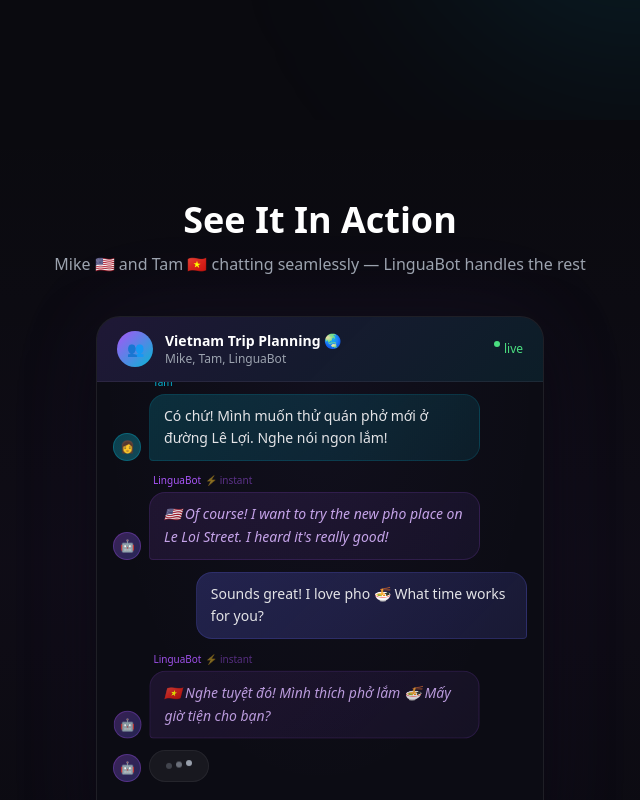
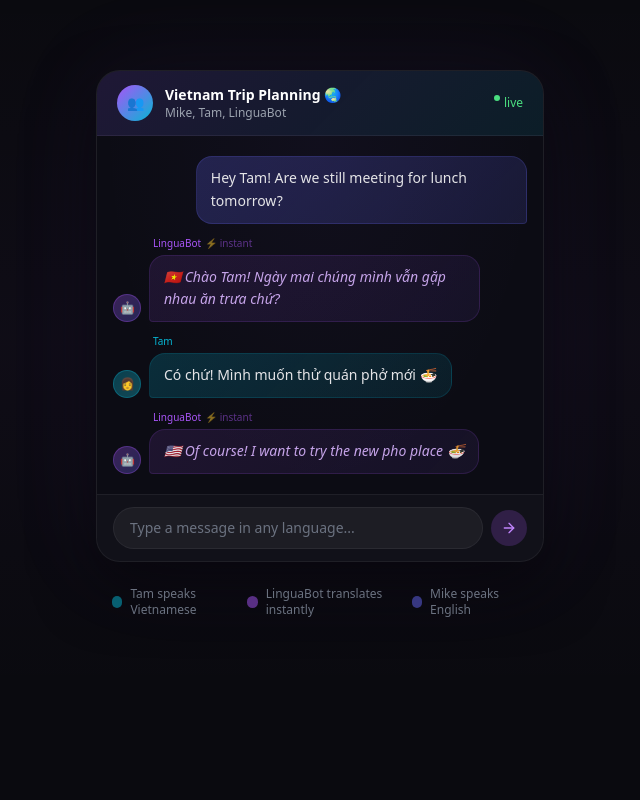
Before and after one commit to bluekite2000/linguabot, a React (Vite) app: page / in a window 1280 px wide. Shown: the part 680-1480 px from the top of the page, without its empty margins (320-960 px from the left). Built offline with nearby package versions, Linux system fonts and the light colour scheme.

Commit message:
add animation

```diff
--- a/src/App.jsx
+++ b/src/App.jsx
@@ -150,21 +150,18 @@ export default function App() {
 // CHAT DEMO ANIMATION
 // ============================================================================
 
+const DEMO_MESSAGES = [
+  { id: 1, sender: 'Mike', avatar: '👨‍💼', side: 'right', text: 'Hey Tam! Are we still meeting for lunch tomorrow?', color: '#6366f1' },
+  { id: 2, sender: 'LinguaBot', avatar: '🤖', side: 'bot', text: '🇻🇳 Chào Tam! Ngày mai chúng mình vẫn gặp nhau ăn trưa chứ?', color: '#a855f7' },
+  { id: 3, sender: 'Tam', avatar: '👩', side: 'left', text: 'Có chứ! Mình muốn thử quán phở mới 🍜', color: '#06b6d4' },
+  { id: 4, sender: 'LinguaBot', avatar: '🤖', side: 'bot', text: '🇺🇸 Of course! I want to try the new pho place 🍜', color: '#a855f7' },
+];
+
 function ChatDemo() {
   const [visibleMessages, setVisibleMessages] = useState([]);
   const [started, setStarted] = useState(false);
   const containerRef = useRef(null);
-
-  const messages = [
-    { id: 1, sender: 'Mike', avatar: '👨‍💼', side: 'right', text: 'Hey Tam! Are we still meeting for lunch tomorrow?', color: '#6366f1' },
-    { id: 2, sender: 'LinguaBot', avatar: '🤖', side: 'bot', text: '🇻🇳 Chào Tam! Ngày mai chúng mình vẫn gặp nhau ăn trưa chứ?', color: '#a855f7' },
-    { id: 3, sender: 'Tam', avatar: '👩', side: 'left', text: 'Có chứ! Mình muốn thử quán phở mới ở đường Lê Lợi. Nghe nói ngon lắm!', color: '#06b6d4' },
-    { id: 4, sender: 'LinguaBot', avatar: '🤖', side: 'bot', text: '🇺🇸 Of course! I want to try the new pho place on Le Loi Street. I heard it\'s really good!', color: '#a855f7' },
-    { id: 5, sender: 'Mike', avatar: '👨‍💼', side: 'right', text: 'Sounds great! I love pho 🍜 What time works for you?', color: '#6366f1' },
-    { id: 6, sender: 'LinguaBot', avatar: '🤖', side: 'bot', text: '🇻🇳 Nghe tuyệt đó! Mình thích phở lắm 🍜 Mấy giờ tiện cho bạn?', color: '#a855f7' },
-    { id: 7, sender: 'Tam', avatar: '👩', side: 'left', text: '12 giờ trưa nhé! Mình sẽ đặt bàn trước 😊', color: '#06b6d4' },
-    { id: 8, sender: 'LinguaBot', avatar: '🤖', side: 'bot', text: '🇺🇸 12 noon! I\'ll book a table in advance 😊', color: '#a855f7' },
-  ];
+  const chatRef = useRef(null);
 
   useEffect(() => {
     const observer = new IntersectionObserver(
@@ -179,23 +176,23 @@ function ChatDemo() {
     if (!started) return;
     let i = 0;
     const interval = setInterval(() => {
-      if (i < messages.length) {
-        setVisibleMessages(prev => [...prev, messages[i]]);
+      if (i < DEMO_MESSAGES.length) {
+        const msg = DEMO_MESSAGES[i];
+        setVisibleMessages(prev => [...prev, msg]);
         i++;
       } else {
         clearInterval(interval);
-        // Loop: reset after a pause
         setTimeout(() => {
           setVisibleMessages([]);
+          i = 0;
           setStarted(false);
-          setTimeout(() => setStarted(true), 500);
-        }, 4000);
+          setTimeout(() => setStarted(true), 800);
+        }, 3000);
       }
     }, 1200);
     return () => clearInterval(interval);
   }, [started]);
 
-  const chatRef = useRef(null);
   useEffect(() => {
     if (chatRef.current) chatRef.current.scrollTop = chatRef.current.scrollHeight;
   }, [visibleMessages]);
@@ -204,10 +201,6 @@ function ChatDemo() {
     <section className="relative py-20 overflow-hidden" ref={containerRef}>
       <div className="absolute inset-0 bg-gradient-to-b from-transparent via-purple-500/[0.03] to-transparent" />
       <div className="relative z-10 max-w-3xl mx-auto px-6">
-        <div className="text-center mb-10">
-          <h2 className="text-3xl md:text-4xl font-bold mb-3">See It In Action</h2>
-          <p className="text-gray-400">Mike 🇺🇸 and Tam 🇻🇳 chatting seamlessly — LinguaBot handles the rest</p>
-        </div>
 
         {/* Phone frame */}
         <div className="max-w-md mx-auto">
@@ -226,7 +219,7 @@ function ChatDemo() {
             </div>
 
             {/* Chat area */}
-            <div ref={chatRef} className="px-4 py-5 space-y-3 overflow-y-auto" style={{ height: 420, scrollBehavior: 'smooth', background: 'radial-gradient(ellipse at top, rgba(139,92,246,0.04), transparent 70%)' }}>
+            <div ref={chatRef} className="px-4 py-5 space-y-3" style={{ minHeight: 280, scrollBehavior: 'smooth', background: 'radial-gradient(ellipse at top, rgba(139,92,246,0.04), transparent 70%)' }}>
               {visibleMessages.map((msg, idx) => (
                 <div
                   key={msg.id}
@@ -284,10 +277,10 @@ function ChatDemo() {
               ))}
 
               {/* Typing indicator */}
-              {visibleMessages.length > 0 && visibleMessages.length < messages.length && (
+              {visibleMessages.length > 0 && visibleMessages.length < DEMO_MESSAGES.length && (
                 <div className="flex items-end gap-2" style={{ animation: 'chatBubbleIn 0.3s ease' }}>
                   <div className="w-7 h-7 rounded-full flex items-center justify-center text-xs shrink-0" style={{ background: 'linear-gradient(135deg, rgba(168,85,247,0.3), rgba(99,102,241,0.3))', border: '1px solid rgba(168,85,247,0.3)' }}>
-                    {messages[visibleMessages.length]?.side === 'bot' ? '🤖' : messages[visibleMessages.length]?.avatar}
+                    {DEMO_MESSAGES[visibleMessages.length]?.side === 'bot' ? '🤖' : DEMO_MESSAGES[visibleMessages.length]?.avatar}
                   </div>
                   <div className="px-4 py-3 rounded-2xl" style={{ background: 'rgba(255,255,255,0.05)', border: '1px solid rgba(255,255,255,0.06)' }}>
                     <div className="flex gap-1">
@@ -352,7 +345,7 @@ function HomePage({ onNavigate }) {
   return (
     <div className="relative">
       {/* Hero */}
-      <section className="relative min-h-screen overflow-hidden pt-32 pb-20">
+      <section className="relative overflow-hidden pt-32 pb-20">
         <div className="absolute top-20 left-[10%] w-72 h-72 rounded-full bg-purple-500/20 blur-[100px]" />
         <div className="absolute bottom-20 right-[10%] w-96 h-96 rounded-full bg-cyan-500/15 blur-[120px]" />
 
```
